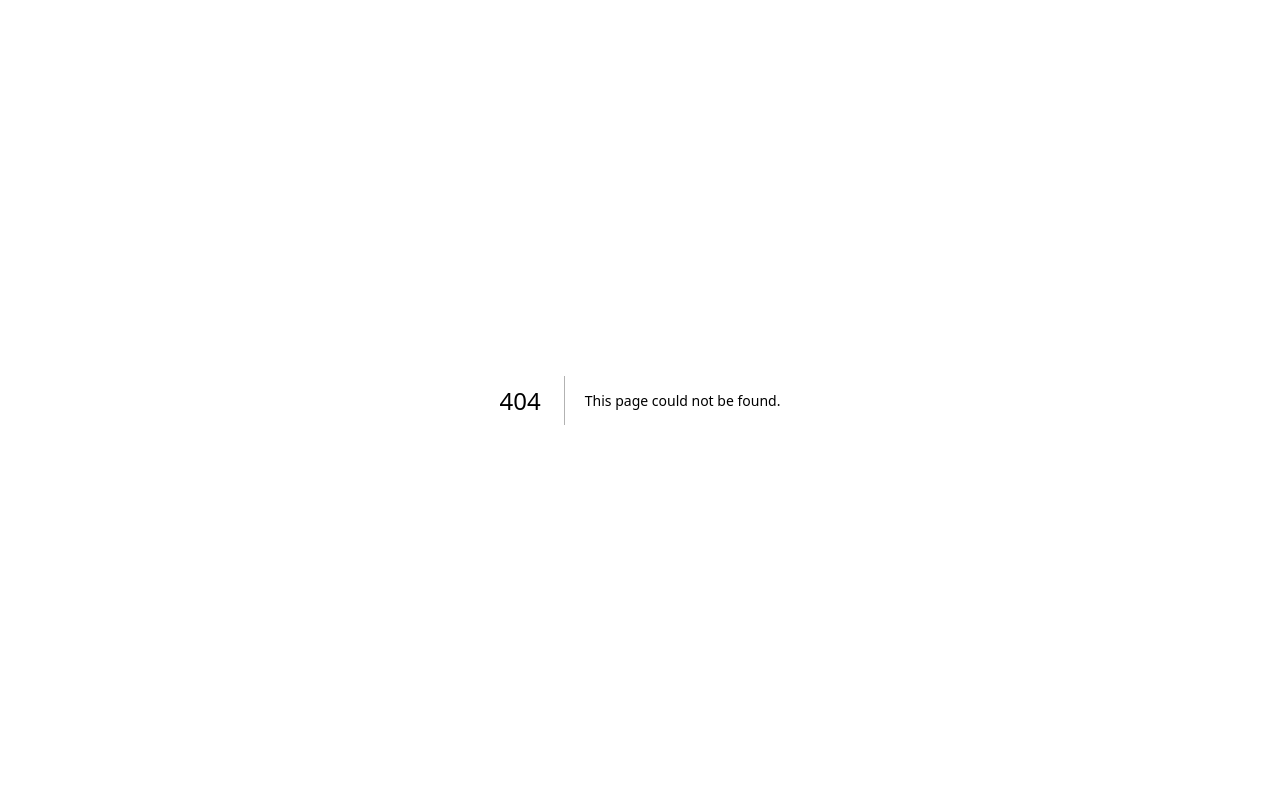
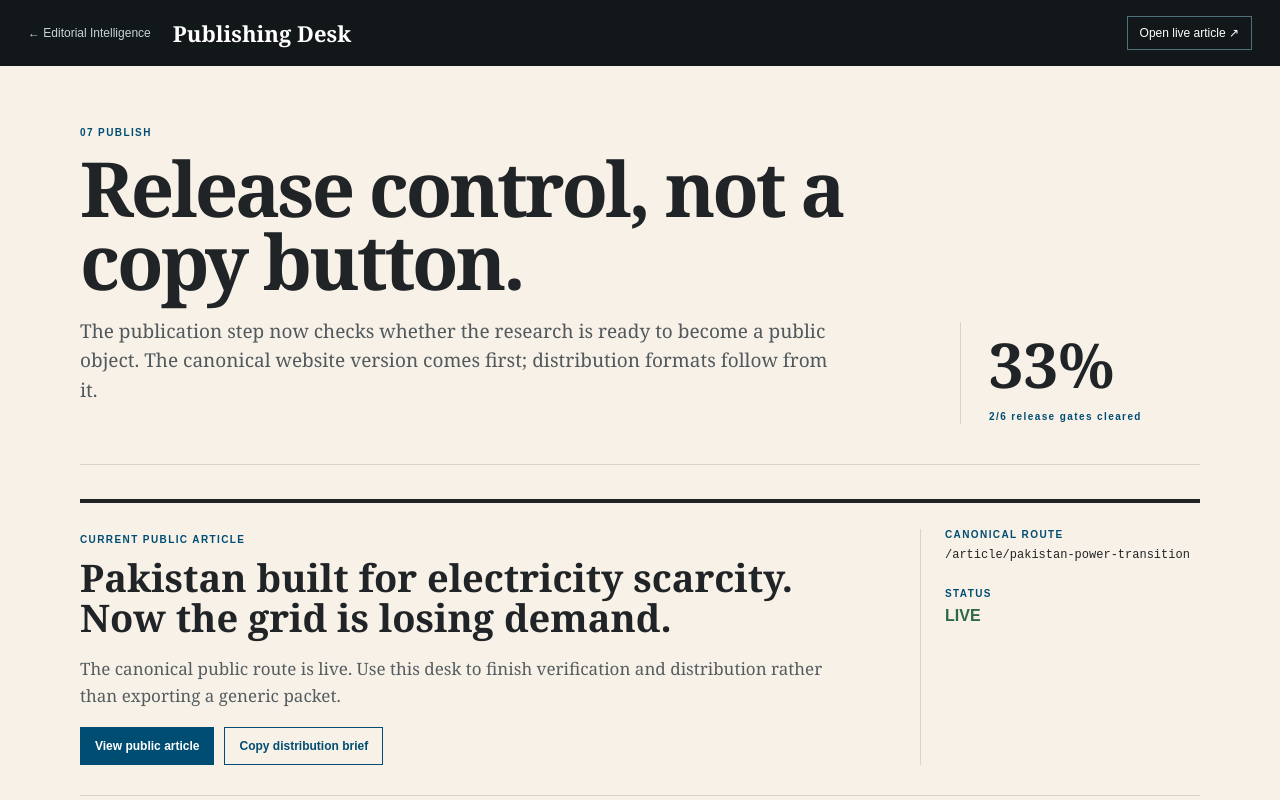
Before and after one commit to jamal715/personal-editorial-engine, a Next.js app: page /editor/publish in a window 1280 px wide. Before the commit this address had no page. Shown: the top 800 px of the page. Built offline with nearby package versions, Linux system fonts and the light colour scheme.

Commit message:
Add publishing desk route

```diff
--- /dev/null
+++ b/app/editor/publish/page.tsx
@@ -0,0 +1,5 @@
+import PublishingDesk from "../../../components/PublishingDesk";
+
+export const metadata={title:"Publishing Desk | Jamal Nasir",robots:{index:false,follow:false}};
+
+export default function Page(){return <PublishingDesk/>}
```
